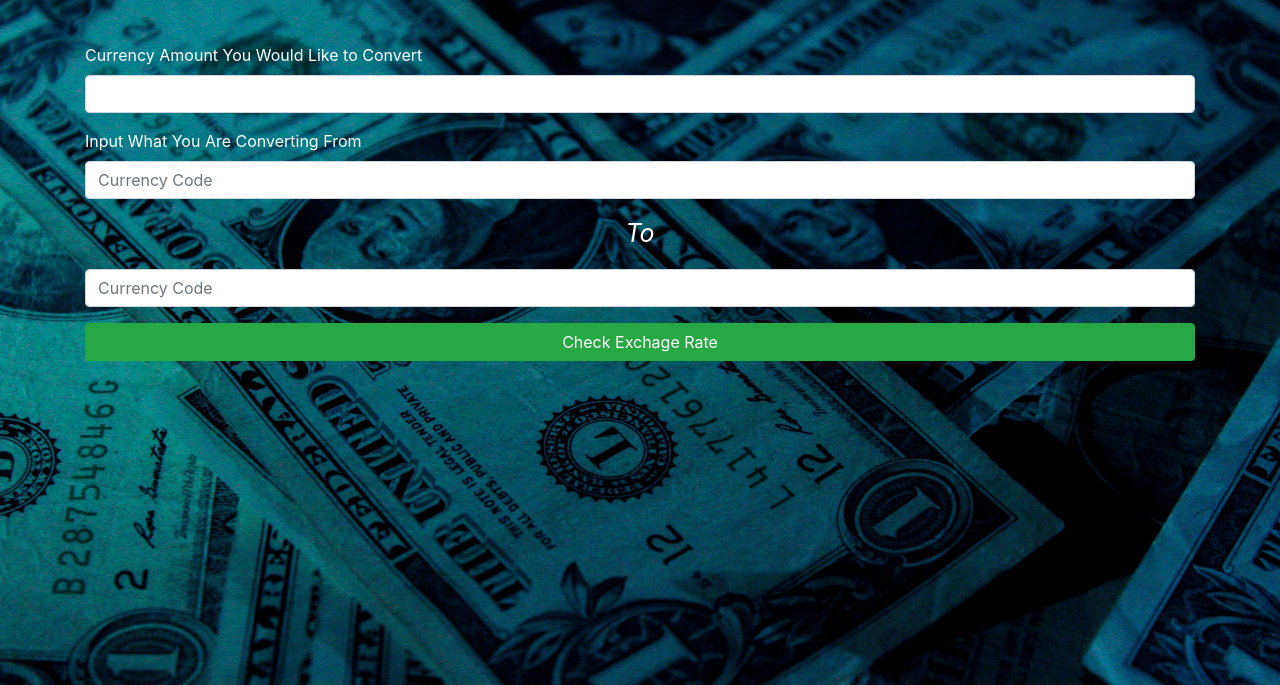
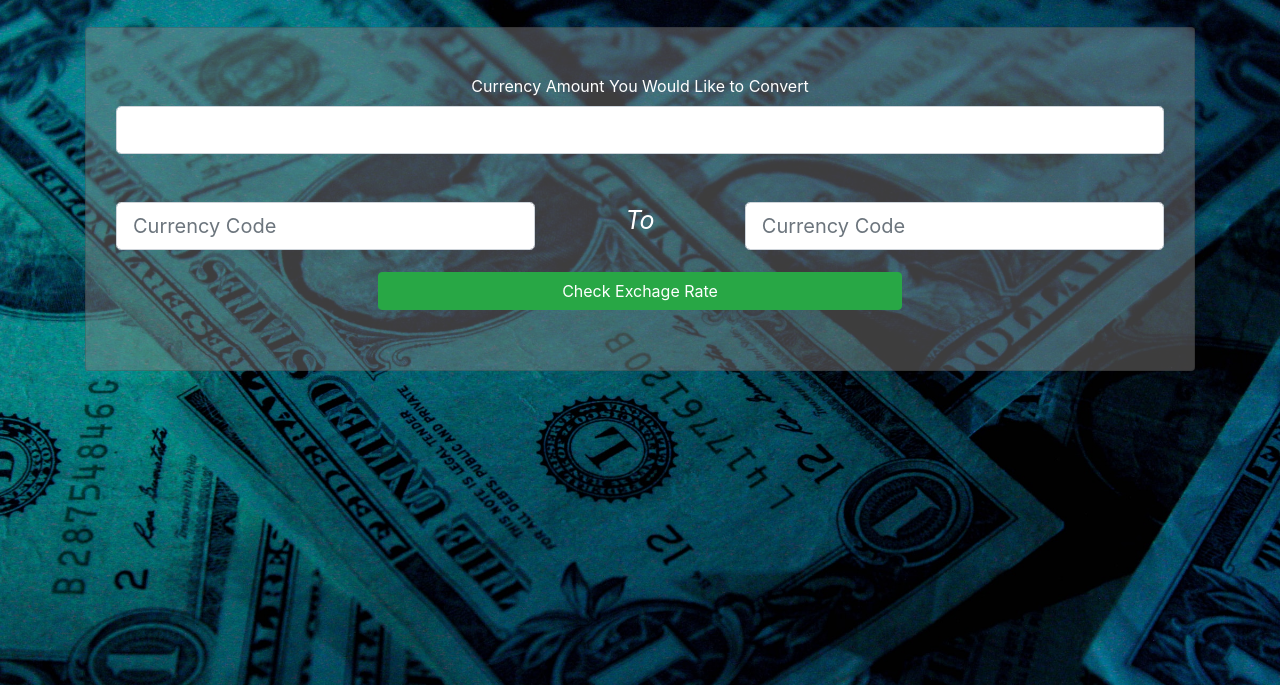
Before and after one commit to JesseDWhite/currency-exchange, a website built with webpack: page src/index.html in a window 1280 px wide. Shown: the part 115-800 px from the top of the page. Built offline with nearby package versions, Linux system fonts and the light colour scheme.

Commit message:
add card style and rearrange input layout.

```diff
--- a/src/css/styles.css
+++ b/src/css/styles.css
@@ -6,12 +6,6 @@ body {
     background-repeat: no-repeat;
     background-size: cover;
     color: white;
-}
-form {
-    text-align: start;
-}
-button {
-    width: 100%;
 }
 #show-error, #all-conversions {
     margin-top: 15px;
@@ -29,9 +23,16 @@ div > span{
 }
 #change-info {
     display: none;
+    text-align: center;
+    width: 50%;
+}
+#submit-info {
+    text-align: center;
+    width: 50%;
 }
 .card {
     padding: 30px;
+    background-color:rgba(128, 128, 128, 0.479);
 }
 h1 {
     margin-bottom: 30px;
--- a/src/index.html
+++ b/src/index.html
@@ -11,14 +11,22 @@
 <body>
     <h1>Currency Exchange and Conversion</h1>
     <div class="container">
+        <div class="card">
             <form>
                 <label for="ammout" class="mt-3">Currency Amount You Would Like to Convert</label>
-            <input type="number" name="ammount" id="ammount" class="form-control" min="0" step=".01">
-            <label for="base-rate" class="mt-3">Input What You Are Converting From</label>
-            <input type="text" name="base-rate" id="base-rate" class="form-control" placeholder="Currency Code">
-            <p class="mt-3"><em>To</em></p>
-            <input type="text" name="rate-to-compare" id="rate-to-compare" class="form-control mb-3" placeholder="Currency Code">
-            <button class="btn btn-success" type="submit" id="submit-info">Check Exchage Rate</button>
+                <input type="number" name="ammount" id="ammount" class="form-control form-control-lg" min="0" step=".01">
+                <div class="row">
+                    <div class="col-md-5">
+                        <input type="text" name="base-rate" id="base-rate" class="form-control form-control-lg mt-5" placeholder="Currency Code">
+                    </div>
+                    <div class="col-md-2">
+                        <p class="mt-5"><em>To</em></p>
+                    </div>
+                    <div class="col-md-5">
+                        <input type="text" name="rate-to-compare" id="rate-to-compare" class="form-control form-control-lg mt-5" placeholder="Currency Code">
+                    </div>
+                </div>
+                <button class="btn btn-success mt-3" type="submit" id="submit-info">Check Exchage Rate</button>
             </form>
             <button class="btn btn-danger" id="change-info">Input Another Conversion</button>
             <div id="show-error"></div>
@@ -28,6 +36,7 @@
                 <div id="conversion"></div>
             </section>
         </div>
+    </div>
 </body>
 
 </html>
--- a/src/main.js
+++ b/src/main.js
@@ -54,20 +54,21 @@ $(document).ready(function () {
 
         CurrencyExchangeService.getCurrency(baseRate, compareRate)
             .then(function (response) {
+                $('#last-updated').html(`Last Updated: ${Date(response.time_last_update_utc)}`);
                 $("#current-value").html(`The current exchange rate from ${baseRate.toUpperCase()} to ${compareRate.toUpperCase()} is: <span>${currencyCompare(response).toFixed(2)}</span>`);
                 $("#conversion").html(`Your total converted exchange value from ${baseRate.toUpperCase()} to ${compareRate.toUpperCase()} is: <span>${(currencyCompare(response) * currencyAmmount).toFixed(2)}</span>`);
             });
 
         $('form').slideUp();
-        $('#submit-info').fadeOut();
+        $('#submit-info').slideUp();
         $('#change-info').fadeIn();
         $('#show-error').fadeIn();
         $('#all-conversions').fadeIn();
 
         $('#change-info').click(function () {
             $('form').slideDown();
-            $('#submit-info').fadeIn();
-            $('#change-info').fadeOut();
+            $('#submit-info').slideDown();
+            $('#change-info').slideUp();
             $('#show-error').fadeOut();
             $('#all-conversions').fadeOut();
         });
```
Lines whose indentation alone changed are shown as unchanged.
